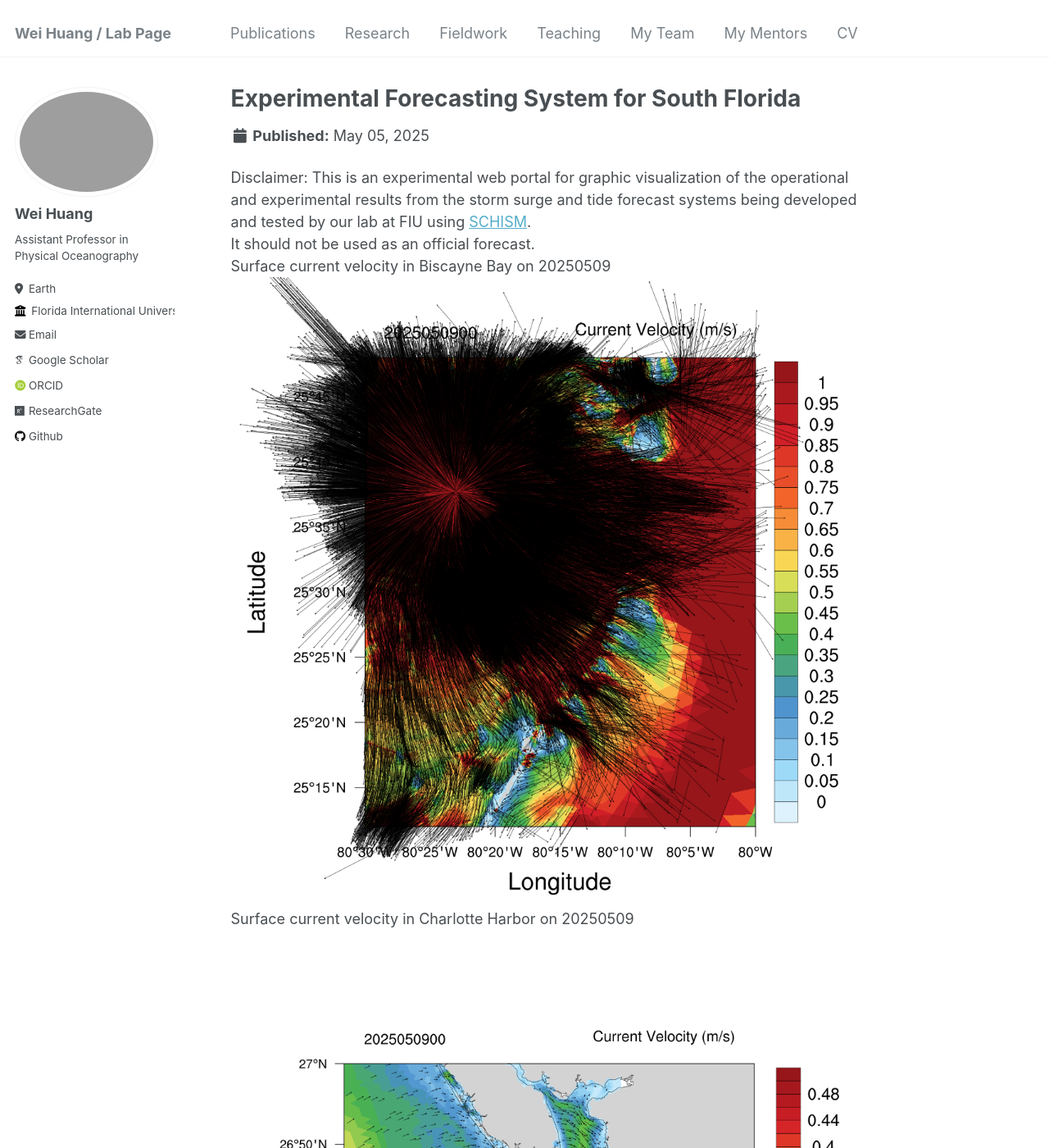
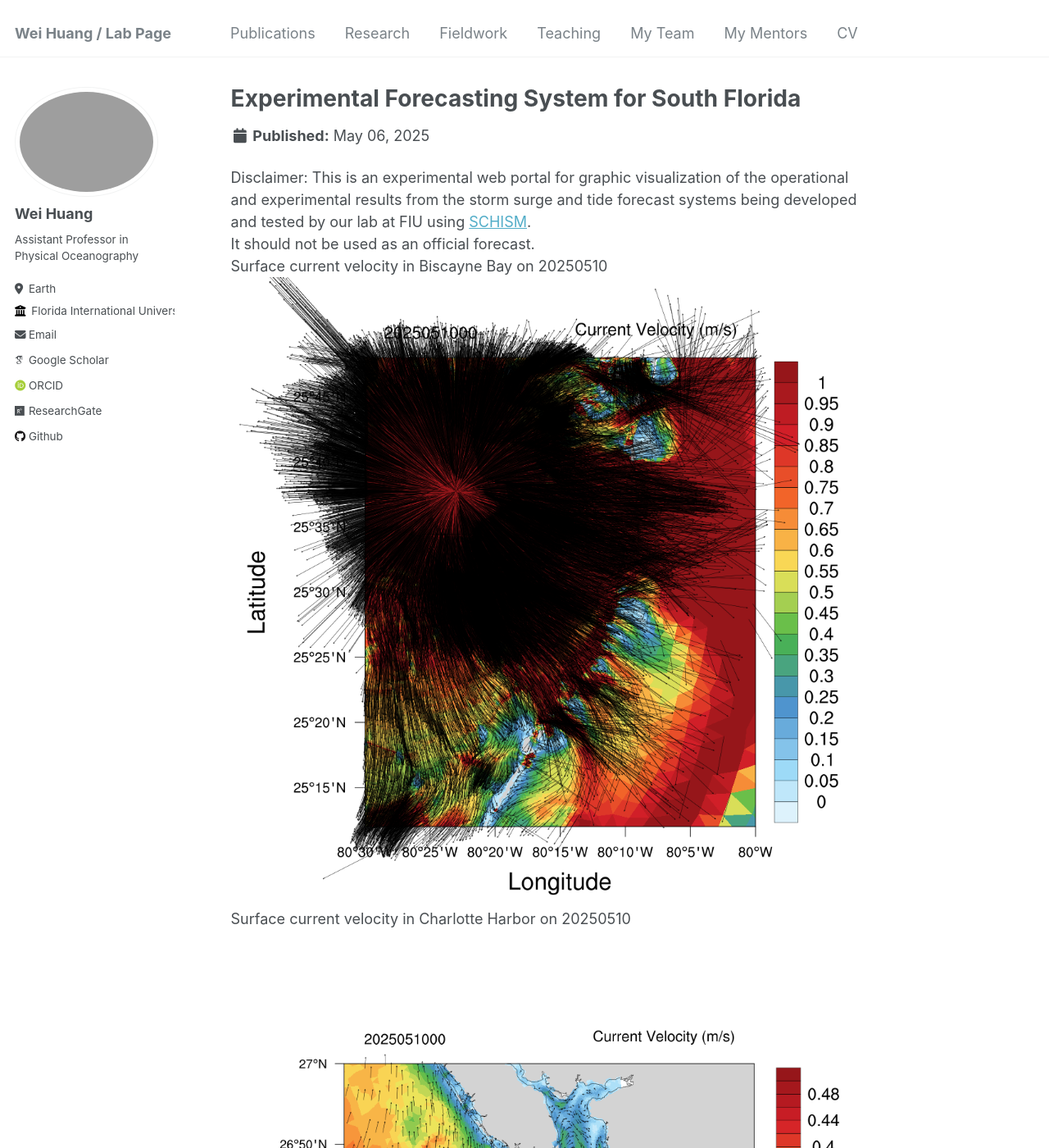
Before and after one commit to huang96169/huang96169.github.io, a Jekyll site: the page built from _research/research-1.md, in a window 1280 px wide and 1400 px high. Shown: the whole window at 82% size. Built offline with Jekyll 4.4.1, drawn with Linux system fonts in a browser that asks for light colours; some web fonts are replaced; some of the changed text lies outside the part shown.

Commit message:
replaced research_uv1.gif research_salt1.gif research_temp1.gif and replaced research_elev2.gif research_uv2.gif research_salt2.gif research_temp2.gif

```diff
--- a/_research/research-1.md
+++ b/_research/research-1.md
@@ -1,7 +1,7 @@
 ---
 title: "Experimental Forecasting System for South Florida"
-short: Surface current velocity of South Florida from 20250505 to 20250509
-date: 2025-05-05
+short: Surface current velocity of South Florida from 20250506 to 20250510
+date: 2025-05-06
 short1: "Disclaimer: This is an experimental web portal for graphic visualization of the operational and experimental results from the storm surge and tide forecast systems being developed and tested by our lab at FIU using [SCHISM](https://ccrm.vims.edu/schismweb/). It should not be used as an official forecast."
 excerpt: "<img src='/images/research_uv1.gif'>"
 collection: research
@@ -10,11 +10,11 @@ collection: research
 Disclaimer:
 This is an experimental web portal for graphic visualization of the operational and experimental results from the storm surge and tide forecast systems being developed and tested by our lab at FIU using [SCHISM](https://ccrm.vims.edu/schismweb/).<br/>
 It should not be used as an official forecast.<br/>
-Surface current velocity in Biscayne Bay on 20250509<br/>
+Surface current velocity in Biscayne Bay on 20250510<br/>
 <img src='/images/research_Bbay.png'>
-Surface current velocity in Charlotte Harbor on 20250509<br/>
+Surface current velocity in Charlotte Harbor on 20250510<br/>
 <img src='/images/research_Cbay.png'>
-Surface current velocity in Tampa Bay on 20250509<br/>
+Surface current velocity in Tampa Bay on 20250510<br/>
 <img src='/images/research_Tbay.png'>
 The map below showns observational stations used for validating the model's results, as well as the horizontal grid. <br/>
 The horizontal grid for SCHISM in simulating Biscayne Bay in South Florida, using flexible resolution resolving levees and canals (1-2 m), watershed rural and urban areas (30m-50m) and coastal ocean (500m-5km).<br/>
```
Also changed, not shown: _research/research-2.md (+6 -6 lines), images/research_Bbay.png, images/research_Cbay.png, images/research_Tbay.png, images/research_maxelev2.gif, 4 other files.
